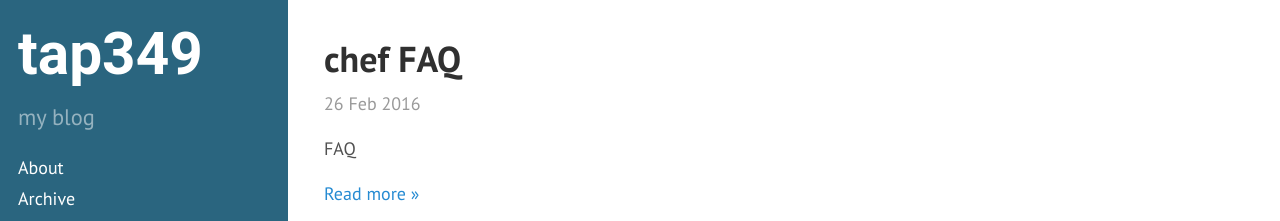
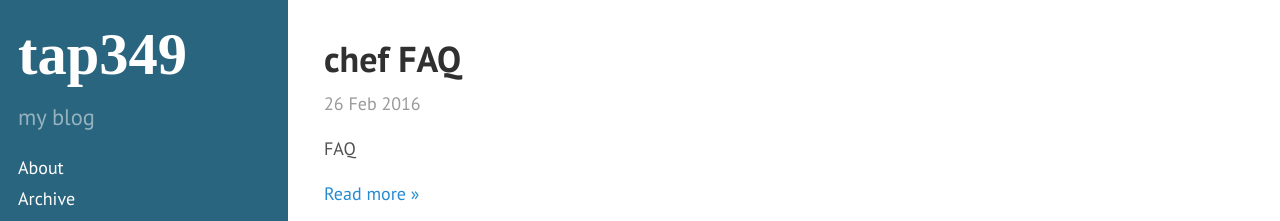
Before and after one commit to tap349/tap349.github.io, a Jekyll site: the page built from index.html, in a window 1280 px wide. Shown: the top 221 px of the page. Built offline with Jekyll 4.4.1, drawn with Linux system fonts in a browser that asks for light colours; the list of posts is cut into pages by our own code.

Commit message:
update 2016-03-01_10:28:39

```diff
--- a/public/css/hyde.css
+++ b/public/css/hyde.css
@@ -78,7 +78,7 @@ html {
 .sidebar-about h1 {
   color: #fff;
   margin-top: 0;
-  font-family: "Roboto", serif;
+  font-family: "Inconsolata", serif;
   font-size: 3.25rem;
 }
 
```
